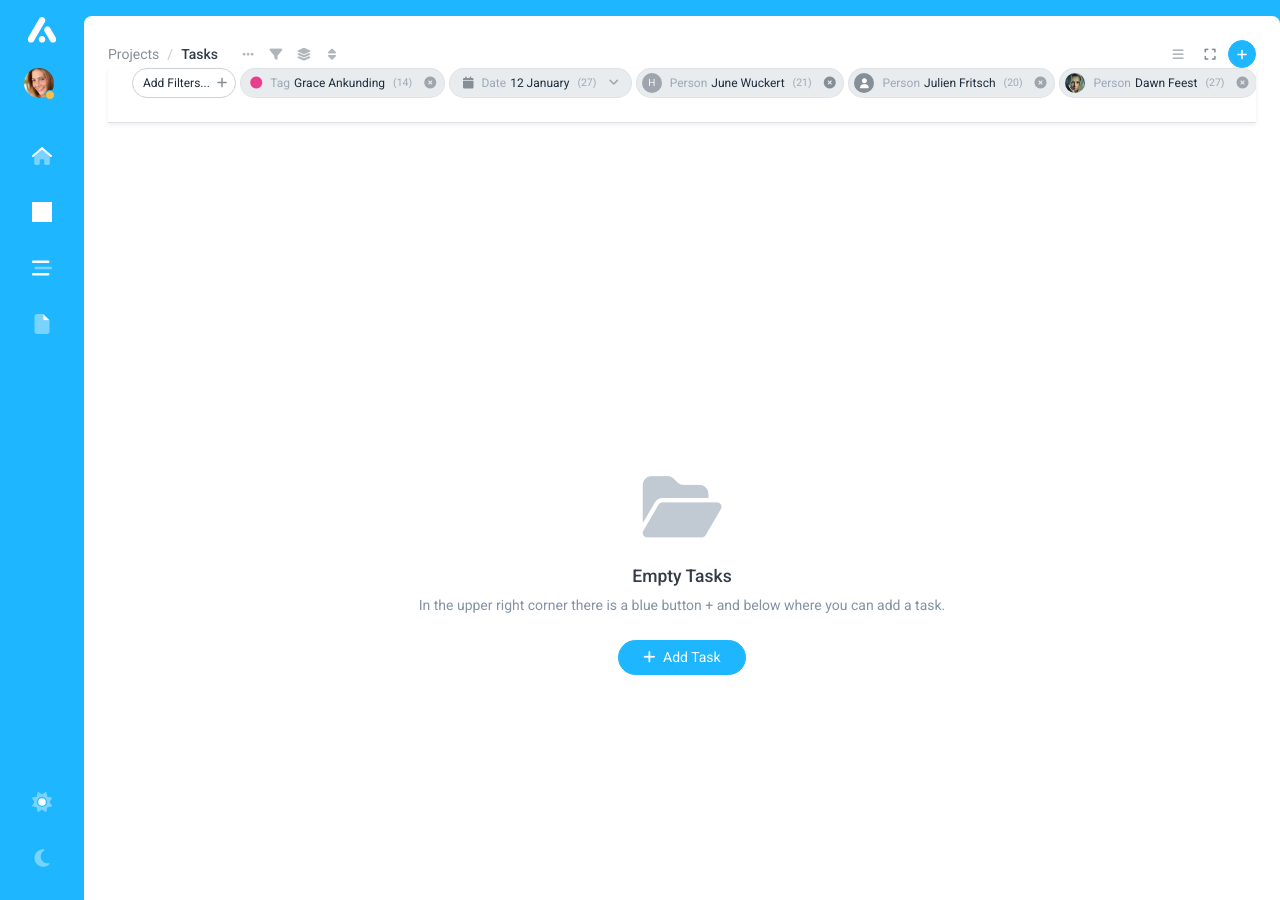
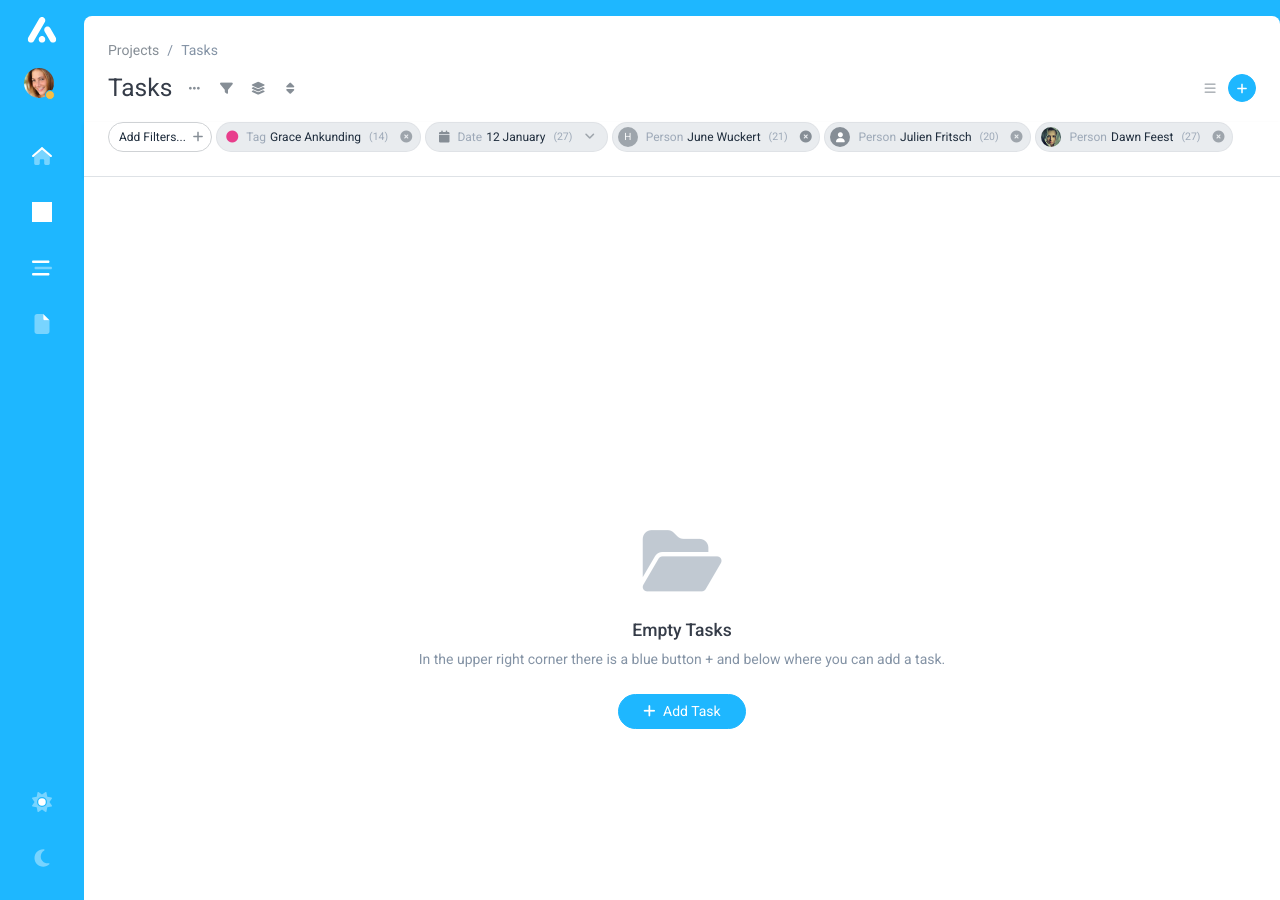
Before and after one commit to 0wczar/airframe, a Jekyll site: the page built from tasks/empty/index.html, in a window 1280 px wide. Built offline with Jekyll 4.4.1, drawn with Linux system fonts in a browser that asks for light colours; grey boxes are pictures that could not be loaded.

Commit message:
Update index.html

```diff
--- a/tasks/empty/index.html
+++ b/tasks/empty/index.html
@@ -8,12 +8,11 @@ dropdownBulkDisabled: 1
 dropdownFilterDisabled: 1
 dropdownGroupsDisabled: 1
 dropdownSortDisabled: 1
-navbarBreadcrumb: true
-navbarLink: Projects
+showTitle: true
 navbarTitle: 'Tasks'
 navbarBtnAddTask: true
 ---
-<div class="overflow-auto vh-100 d-flex justify-content-center flex-column align-items-center">
+<div class="overflow-auto vh-100 d-flex justify-content-center flex-column align-items-center bg-white">
     <div class="text-center">
         <!-- Icon -->
             <i class="fa-solid fa-folder-open text-body text-opacity-50 fa-5x pb-4"></i>
```
